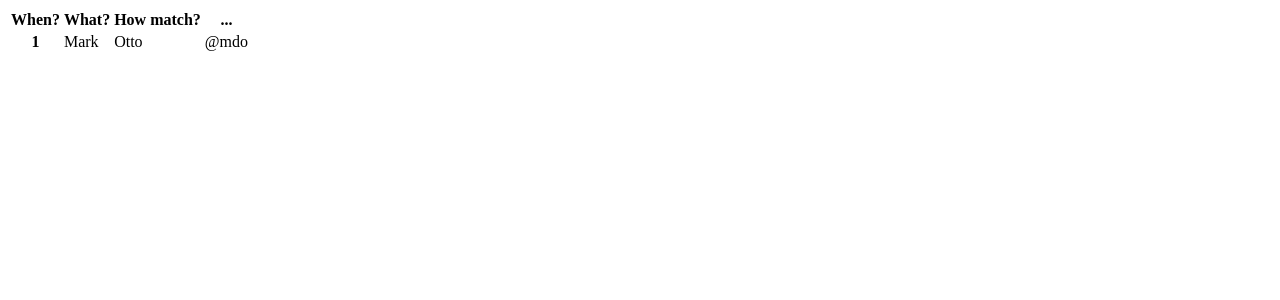
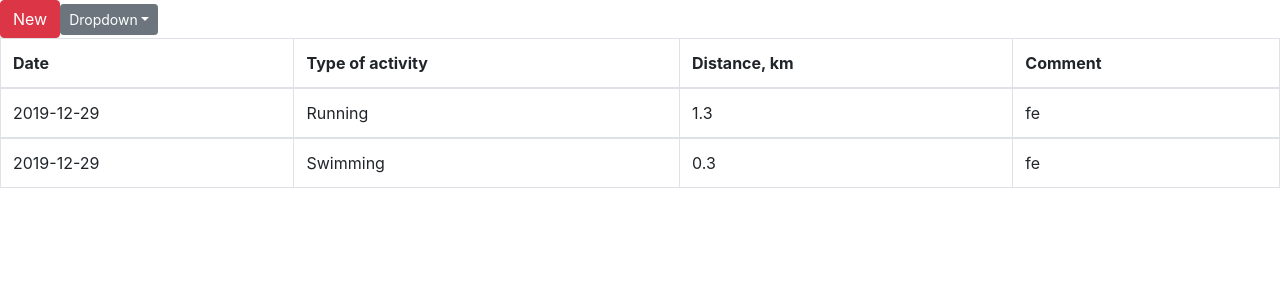
Before and after one commit to NikiforovJacob/test-task-3, a React app in the folder client/: page / in a window 1280 px wide. Shown: the top 300 px of the page. Built offline with nearby package versions, Linux system fonts and the light colour scheme.

Commit message:
add modal window "add training", update table of trainings

```diff
--- a/client/src/containers/MainContainer/Redux/actions.js
+++ b/client/src/containers/MainContainer/Redux/actions.js
@@ -3,3 +3,6 @@ import { createAction } from 'redux-actions';
 export const addTraining = createAction('TRAINING_ADD');
 export const editTraining = createAction('TRAINING_EDIT');
 export const deleteTraining = createAction('TRAINING_DELETE');
+
+export const openModal = createAction('MODAL_OPEN');
+export const closeModal = createAction('MODAL_CLOSE');
--- a/client/src/containers/MainContainer/Redux/reducer.js
+++ b/client/src/containers/MainContainer/Redux/reducer.js
@@ -6,8 +6,21 @@ import * as actions from './actions';
 import tableReducer from '../containers/mainTable/Redux/reducer';
 
 const trainingsDefaultState = {
-  byId: {},
-  allIds: [],
+  byId: {
+    2: {
+      date: '2019-12-29',
+      activityType: 'Running',
+      distance: 1.3,
+      comment: 'fe',
+    },
+    1: {
+      date: '2019-12-29',
+      activityType: 'Swimming',
+      distance: 0.3,
+      comment: 'fe',
+    },
+  },
+  allIds: [2, 1],
 };
 
 const trainingsReducer = handleActions(
@@ -40,12 +53,39 @@ const trainingsReducer = handleActions(
   trainingsDefaultState,
 );
 
+const modalDefaultState = {
+  openedModal: null,
+  editableTrainingId: null,
+};
+
+const modalStateReducer = handleActions(
+  {
+    [actions.openModal](state, { payload: { modalTitle } }) {
+      return {
+        openedModal: modalTitle,
+      };
+    },
+    [actions.closeModal]() {
+      return {
+        openedModal: null,
+      };
+    },
+    [actions.addTraining]() {
+      return {
+        openedModal: null,
+      };
+    },
+  },
+  modalDefaultState,
+);
+
 const domainDataReducer = combineReducers({
   trainings: trainingsReducer,
 });
 
 const uiStateReducer = combineReducers({
   table: tableReducer,
+  modalState: modalStateReducer,
 });
 
 export default combineReducers({
--- /dev/null
+++ b/client/src/containers/MainContainer/components/ModalCRUDTraining.jsx
@@ -0,0 +1,155 @@
+import React from 'react';
+import { connect } from 'react-redux';
+import { Field, reduxForm } from 'redux-form';
+import {
+  Button,
+  Modal,
+  ModalHeader,
+  ModalBody,
+  ModalFooter,
+  FormGroup,
+  Label,
+  Input,
+} from 'reactstrap';
+import * as actions from '../Redux/actions';
+import * as renderFields from '../../../shared/components/renderFields';
+
+const actionCreators = {
+  addTraining: actions.addTraining,
+  editTraining: actions.editTraining,
+  deleteTraining: actions.deleteTraining,
+  openModal: actions.openModal,
+  closeModal: actions.closeModal,
+};
+
+const mapStateToProps = ({
+  mainContainerData: {
+    uiState: { modalState: { openedModal } },
+    domainData: { trainings: { allIds } },
+  },
+}) => ({
+  openedModal,
+  trainingsIds: allIds,
+});
+
+
+const validate = (values) => {
+  const errors = {};
+  const isEmptyValidate = (fieldName) => {
+    if (!values[fieldName]) {
+      errors[fieldName] = 'Required';
+    }
+  };
+  isEmptyValidate('date');
+  isEmptyValidate('activityType');
+  isEmptyValidate('distance');
+  return errors;
+};
+
+const SettingsUserAdderEditor = (props) => {
+  const handleAddTraining = ({
+    date,
+    activityType,
+    distance,
+    comment = '',
+  }) => {
+    const { addTraining, trainingsIds, reset } = props;
+    const newTraining = {
+      id: trainingsIds.length === 0 ? 1 : (trainingsIds[0] + 1),
+      date,
+      activityType,
+      distance,
+      comment,
+    };
+    addTraining({ newTraining });
+    reset();
+  };
+
+  // const handleEditTraining = ({
+  //   date,
+  //   activityType,
+  //   distance,
+  //   comment,
+  // }) => {
+  //   const { editTraining, initialValues } = props;
+  //   const editedTraining = {
+  //     ...initialValues,
+  //     date,
+  //     activityType,
+  //     distance,
+  //     comment,
+  //   };
+  //   editTraining({ editedTraining });
+  // };
+
+  const handleCloseModal = () => {
+    const { closeModal } = props;
+    closeModal();
+  };
+
+  const { handleSubmit, openedModal } = props;
+
+  const headerOfEditor = <div>Edit training</div>;
+  const headerOfAdder = <div>Add new training</div>;
+  const closeBtn = <button type="button" className="close" onClick={handleCloseModal}>&times;</button>;
+
+  return (
+    <>
+      <Modal isOpen={openedModal !== null} toggle={handleCloseModal}>
+        <ModalHeader toggle={handleCloseModal} close={closeBtn}>
+          {openedModal === 'addTraining' ? headerOfAdder : headerOfEditor}
+        </ModalHeader>
+        <ModalBody>
+          <div>
+            <form onSubmit={handleSubmit(handleAddTraining)} id="trainingForm">
+              <Field
+                name="date"
+                label="Date"
+                type="date"
+                component={renderFields.date}
+              />
+              <div>
+                <Field name="activityType" label="Type of activity" type="select" component={renderFields.select}>
+                  <option value="">-</option>
+                  <option value="Running">Running</option>
+                  <option value="Swimming">Swimming</option>
+                  <option value="Cycling">Cycling</option>
+                  <option value="Skiing">Skiing</option>
+                </Field>
+              </div>
+              <Field
+                name="distance"
+                label="Distance, km"
+                type="number"
+                component={renderFields.text}
+              />
+              <FormGroup>
+                <Label htmlFor="about">Comment</Label>
+                <Input
+                  tag={Field}
+                  id="about"
+                  name="comment"
+                  placeholder="Comment"
+                  component="textarea"
+                />
+              </FormGroup>
+            </form>
+          </div>
+        </ModalBody>
+        <ModalFooter>
+          <Button type="submit" color="primary" form="trainingForm">
+            {openedModal === 'addTraining' ? 'Add' : 'Edit'}
+          </Button>
+        </ModalFooter>
+      </Modal>
+    </>
+  );
+};
+
+export default connect(mapStateToProps, actionCreators)(
+  reduxForm({
+    form: 'add/editTraining',
+    validate,
+    enableReinitialize: true,
+  })(SettingsUserAdderEditor),
+);
--- /dev/null
+++ b/client/src/containers/MainContainer/containers/mainTable/components/TrainingsTable.jsx
@@ -0,0 +1,48 @@
+import React from 'react';
+import { connect } from 'react-redux';
+import { Table } from 'reactstrap';
+import * as actions from '../../../Redux/actions';
+
+const actionCreators = {
+  openModal: actions.openModal,
+};
+
+const mapStateToProps = (state) => {
+  const { mainContainerData: { domainData: { trainings: { byId, allIds } } } } = state;
+  return {
+    trainingsById: byId,
+    trainingsIds: allIds,
+  };
+};
+
+const TrainingsTable = (props) => {
+  const { trainingsById, trainingsIds } = props;
+
+  const renderTableBody = (tById, tIds) => tIds.map((tId) => (
+    <tbody key={`${tId}`}>
+      <tr>
+        {Object.keys(tById[tId]).map(
+          (key) => (key === 'id' ? null : (<td key={`${tId}-${key}`}>{tById[tId][key]}</td>)),
+        )}
+      </tr>
+    </tbody>
+  ));
+
+  const renderGug = <div>List is empty</div>;
+
+  return (
+    <Table bordered hover>
+      <thead>
+        <tr>
+          <th>Date</th>
+          <th>Type of activity</th>
+          <th>Distance, km</th>
+          <th>Comment</th>
+        </tr>
+      </thead>
+      {trainingsIds.length === 0 ? renderGug : renderTableBody(trainingsById, trainingsIds)}
+    </Table>
+  );
+};
+
+export default connect(mapStateToProps, actionCreators)(TrainingsTable);
--- a/client/src/containers/MainContainer/containers/mainTable/components/trainingsTable.jsx
+++ /dev/null
@@ -1,30 +0,0 @@
-import React from 'react';
-import { connect } from 'react-redux';
-import { Table } from 'reactstrap';
-
-const mapStateToProps = () => ({
-});
-
-const TrainingsTable = () => (
-  <Table>
-    <thead>
-      <tr>
-        <th>When?</th>
-        <th>What?</th>
-        <th>How match?</th>
-        <th>...</th>
-      </tr>
-    </thead>
-    <tbody>
-      <tr>
-        <th scope="row">1</th>
-        <td>Mark</td>
-        <td>Otto</td>
-        <td>@mdo</td>
-      </tr>
-    </tbody>
-  </Table>
-);
-
-
-export default connect(mapStateToProps)(TrainingsTable);
--- a/client/src/containers/MainContainer/containers/mainTable/index.jsx
+++ b/client/src/containers/MainContainer/containers/mainTable/index.jsx
@@ -1,8 +1,28 @@
 import React from 'react';
-import TrainingsTable from './components/trainingsTable';
+import {
+  UncontrolledButtonDropdown,
+  DropdownToggle,
+  DropdownMenu,
+  DropdownItem,
+} from 'reactstrap';
+import TrainingsTable from './components/TrainingsTable';
 
 const MainTable = () => (
-  <TrainingsTable />
+  <>
+    <UncontrolledButtonDropdown>
+      <DropdownToggle caret size="sm">
+        Dropdown
+      </DropdownToggle>
+      <DropdownMenu>
+        <DropdownItem>Header</DropdownItem>
+        <DropdownItem>Action</DropdownItem>
+        <DropdownItem>Another Action</DropdownItem>
+        <DropdownItem>Another Action</DropdownItem>
+      </DropdownMenu>
+    </UncontrolledButtonDropdown>
+    <TrainingsTable />
+  </>
 );
 
+
 export default MainTable;
--- a/client/src/containers/MainContainer/index.jsx
+++ b/client/src/containers/MainContainer/index.jsx
@@ -1,10 +1,40 @@
 import React from 'react';
+import { connect } from 'react-redux';
+import {
+  Button,
+} from 'reactstrap';
 import MainTable from './containers/mainTable';
+import ModalCRUDTraining from './components/ModalCRUDTraining';
+import modalsTypes from '../../shared/dispatchers/modalsTypes';
+import * as actions from './Redux/actions';
 
-const MainContainer = () => (
-  <div>
-    <MainTable />
-  </div>
-);
+const actionCreators = {
+  openModal: actions.openModal,
+};
 
-export default MainContainer;
+const mapStateToProps = (
+  {
+    mainContainerData: {
+      uiState: { modalState: { openedModal } },
+    },
+  },
+) => ({
+  openedModal,
+});
+
+const MainContainer = (props) => {
+  const handleOpenModal = (modalTitle) => () => {
+    const { openModal } = props;
+    openModal({ modalTitle });
+  };
+
+  return (
+    <div>
+      <Button color="danger" onClick={handleOpenModal(modalsTypes.addTraining)}>New</Button>
+      <ModalCRUDTraining />
+      <MainTable />
+    </div>
+  );
+};
+
+export default connect(mapStateToProps, actionCreators)(MainContainer);
--- a/client/src/index.jsx
+++ b/client/src/index.jsx
@@ -1,6 +1,9 @@
+import 'bootstrap/dist/css/bootstrap.min.css';
+
 import React from 'react';
 import ReactDOM from 'react-dom';
 import App from './containers/App';
+
 
 const render = () => {
   ReactDOM.render(
--- /dev/null
+++ b/client/src/shared/components/renderFields.jsx
@@ -0,0 +1,62 @@
+import React from 'react';
+import {
+  Input,
+  Label,
+  FormGroup,
+  FormFeedback,
+} from 'reactstrap';
+
+export const text = ({
+  input,
+  label,
+  meta: { touched, error },
+  ...custom
+}) => (
+  <FormGroup>
+    <Label htmlFor={input.name}>{label}</Label>
+    <Input
+      {...input}
+      invalid={touched && error}
+      id={input.name}
+      placeholder={label}
+      {...custom}
+    />
+    {touched && ((error && <FormFeedback invalid={touched && error}>{error}</FormFeedback>))}
+  </FormGroup>
+);
+
+export const select = ({
+  input,
+  label,
+  meta: { touched, error },
+  children,
+  ...custom
+}) => (
+  <FormGroup>
+    <Label htmlFor={input.name}>{label}</Label>
+    <Input type="select" invalid={touched && error} {...input} {...custom}>
+      {children}
+    </Input>
+    {touched && ((error && <FormFeedback invalid={touched && error}>{error}</FormFeedback>))}
+  </FormGroup>
+);
+
+export const date = ({
+  input,
+  label,
+  meta: { touched, error },
+  children,
+  ...custom
+}) => (
+  <FormGroup>
+    <Label htmlFor={input.name}>{label}</Label>
+    <Input
+      invalid={touched && error}
+      id={input.name}
+      placeholder={label}
+      {...input}
+      {...custom}
+    />
+    {touched && ((error && <FormFeedback invalid={touched && error}>{error}</FormFeedback>))}
+  </FormGroup>
+);
--- /dev/null
+++ b/client/src/shared/dispatchers/modalsTypes.js
@@ -0,0 +1,4 @@
+export default {
+  addTraining: 'addTraining',
+  editTraining: 'editTraining',
+};
--- a/client/webpack.config.js
+++ b/client/webpack.config.js
@@ -36,17 +36,21 @@ module.exports = {
       },
       { test: /\.(js|jsx)$/, exclude: /node_modules/, use: ['eslint-loader'] },
       { test: /\.html$/, use: { loader: 'html-loader' } },
+      // {
+      //   test: /\.css$/i,
+      //   use: [
+      //     'style-loader',
+      //     {
+      //       loader: 'css-loader',
+      //       options: {
+      //         modules: true,
+      //       },
+      //     },
+      //   ],
+      // },
       {
-        test: /\.css$/i,
-        use: [
-          'style-loader',
-          {
-            loader: 'css-loader',
-            options: {
-              modules: true,
-            },
-          },
-        ],
+        test: /\.css$/,
+        use: ['style-loader', 'css-loader'],
       },
     ],
   },
```
